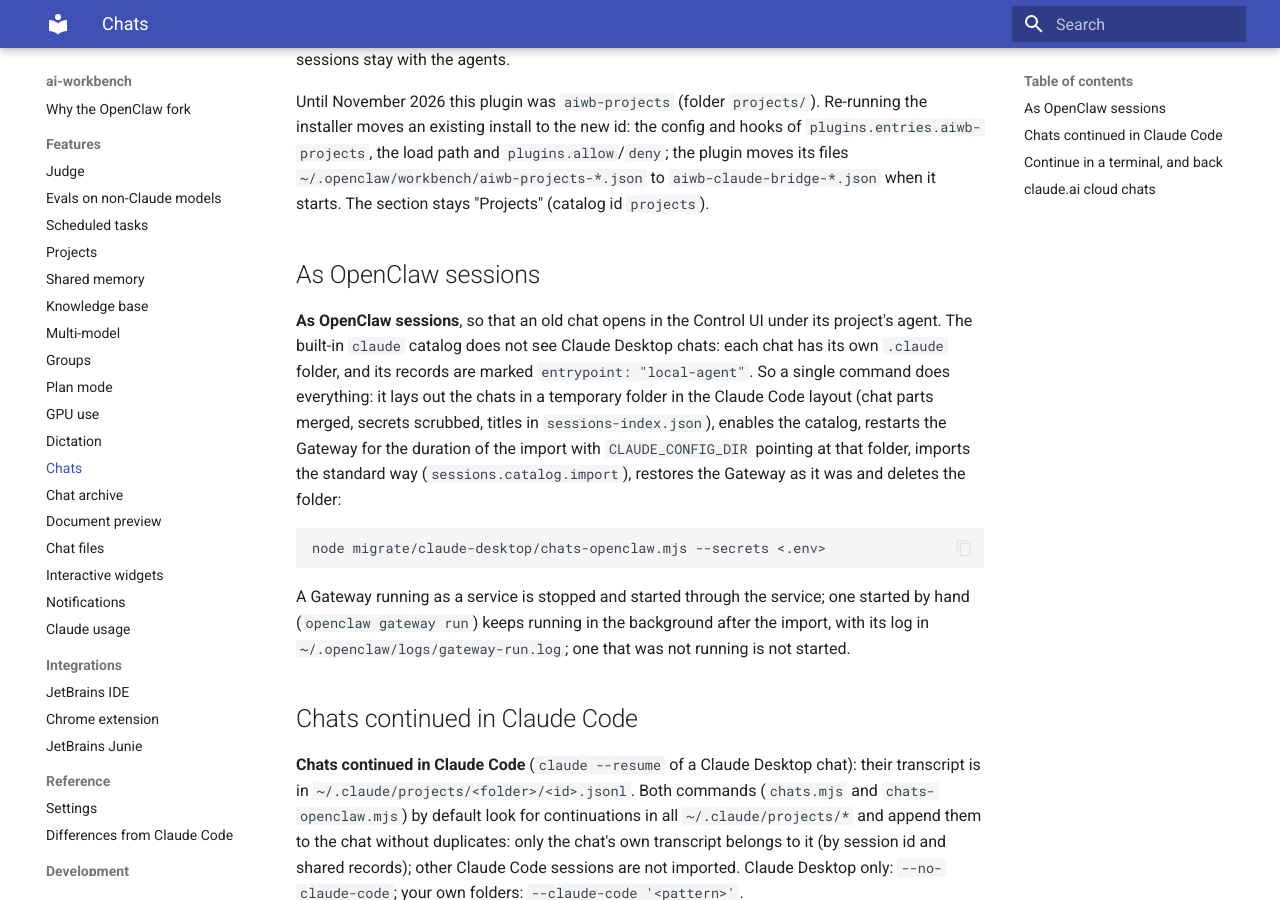
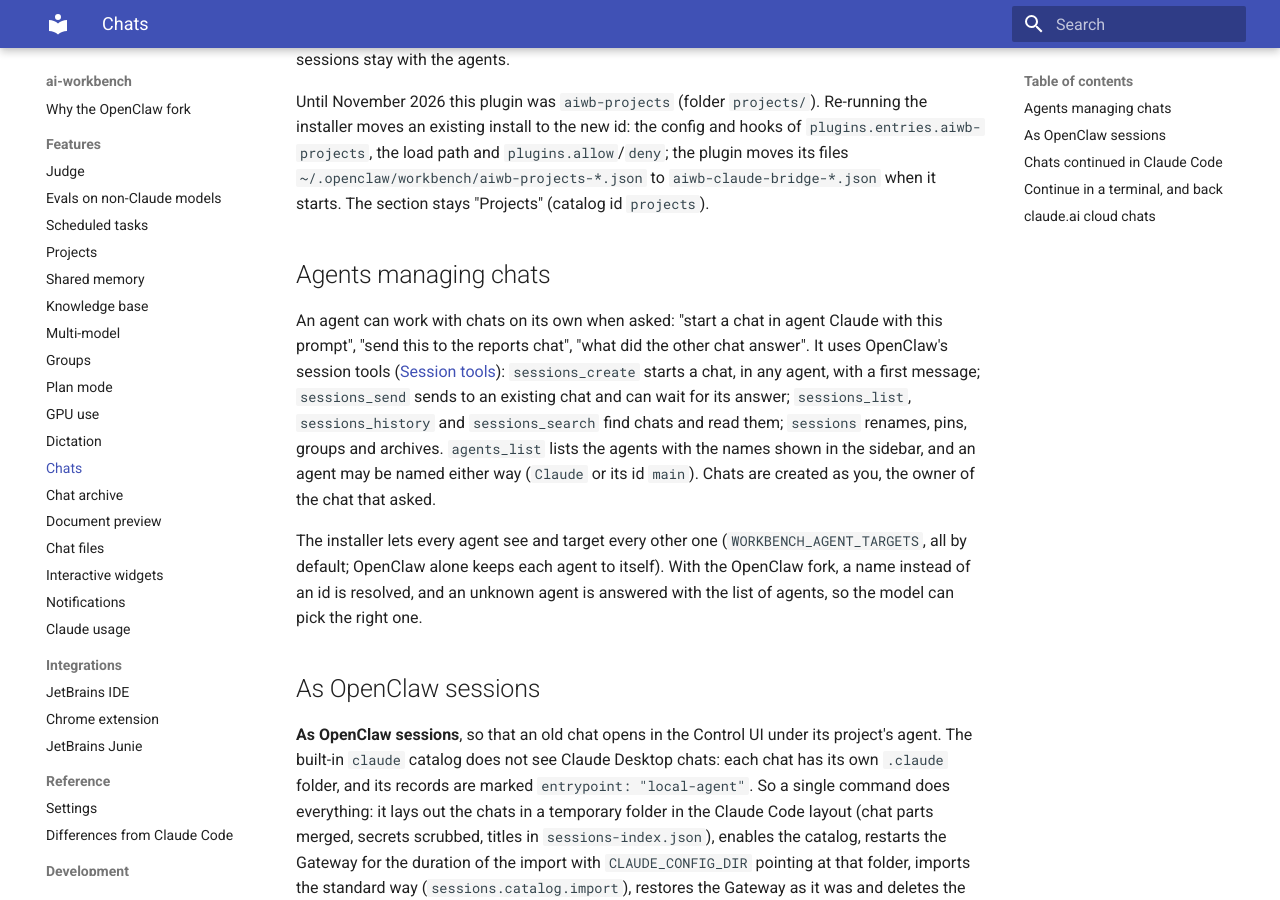
Before and after one commit to SingularBunny/ai-workbench, an MkDocs documentation site: the page built from docs/features/chats.md, in a window 1280 px wide and 900 px high, scrolled down 3996 px. Built offline with MkDocs 1.6.1 and Material for MkDocs 9.7.7, drawn with Linux system fonts in a browser that asks for light colours.

Commit message:
Agents see and target every agent (WORKBENCH_AGENT_TARGETS); docs on agents managing chats

```diff
--- a/docs/features/chats.md
+++ b/docs/features/chats.md
@@ -141,6 +141,20 @@ existing install to the new id: the config and hooks of `plugins.entries.aiwb-pr
 `plugins.allow`/`deny`; the plugin moves its files `~/.openclaw/workbench/aiwb-projects-*.json` to
 `aiwb-claude-bridge-*.json` when it starts. The section stays "Projects" (catalog id `projects`).
 
+## Agents managing chats
+
+An agent can work with chats on its own when asked: "start a chat in agent Claude with this prompt", "send this to
+the reports chat", "what did the other chat answer". It uses OpenClaw's session tools
+([Session tools](https://docs.openclaw.ai/concepts/session-tool)): `sessions_create` starts a chat, in any agent, with
+a first message; `sessions_send` sends to an existing chat and can wait for its answer; `sessions_list`,
+`sessions_history` and `sessions_search` find chats and read them; `sessions` renames, pins, groups and archives.
+`agents_list` lists the agents with the names shown in the sidebar, and an agent may be named either way
+(`Claude` or its id `main`). Chats are created as you, the owner of the chat that asked.
+
+The installer lets every agent see and target every other one (`WORKBENCH_AGENT_TARGETS`, all by default; OpenClaw
+alone keeps each agent to itself). With the OpenClaw fork, a name instead of an id is resolved, and an unknown agent is
+answered with the list of agents, so the model can pick the right one.
+
 ## As OpenClaw sessions
 
 **As OpenClaw sessions**, so that an old chat opens in the Control UI under its project's agent.
```
Also changed, not shown: docs/reference/env.md (+4 -0 lines), 2 other files.
